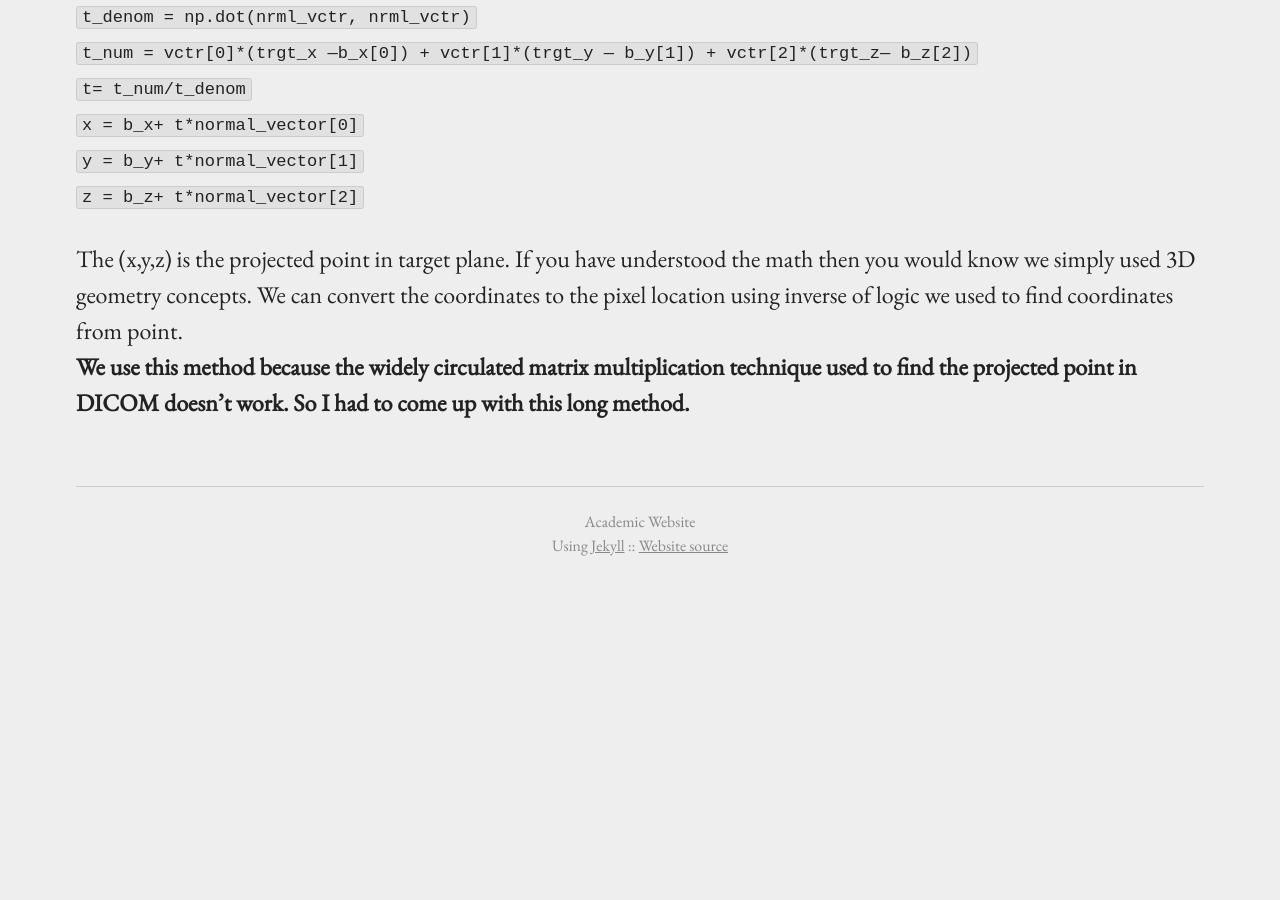
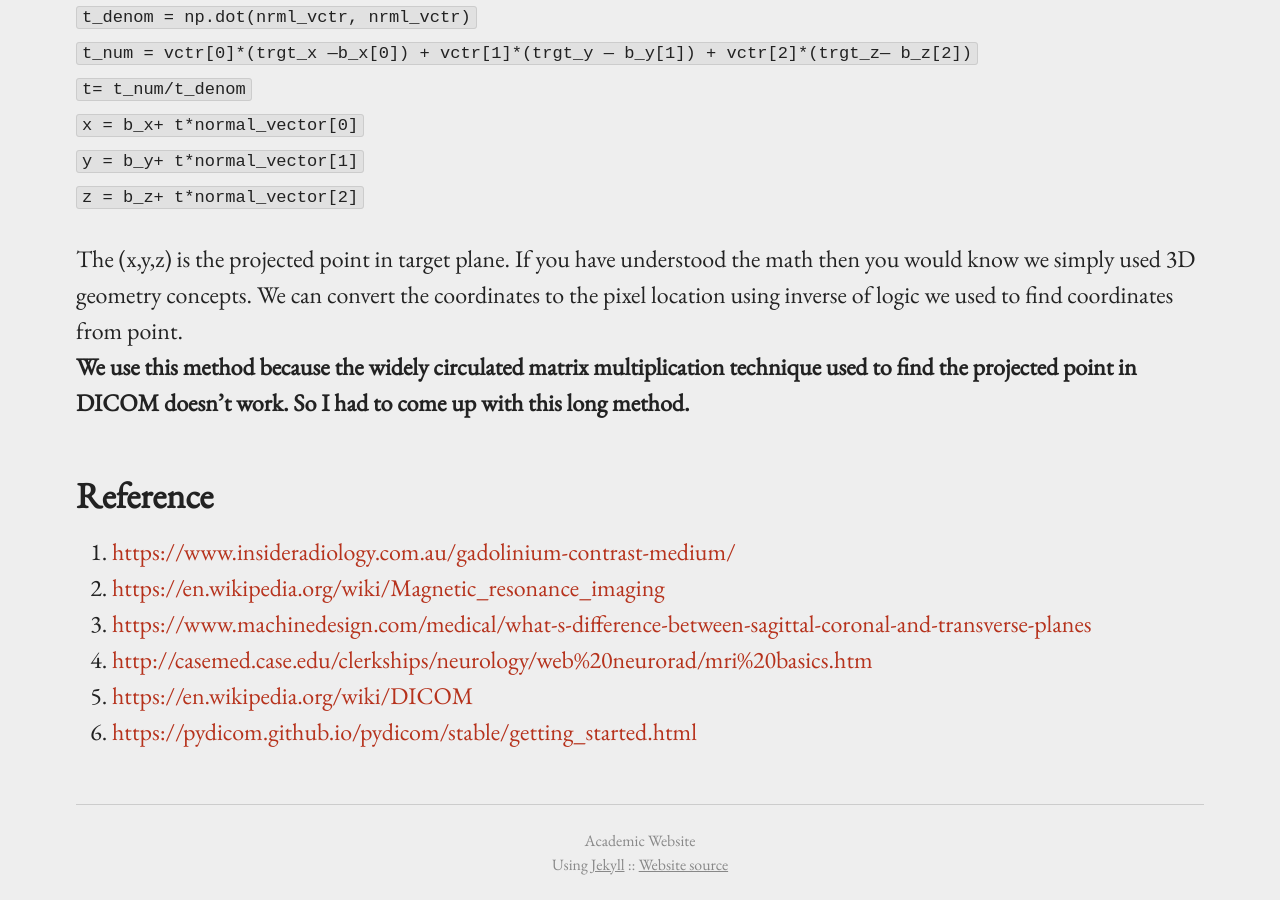
Before and after one commit to BadrinathS/BadrinathS.github.io, a Jekyll site: the page built from _posts/2019-02-15-Understanding-MRI-scans.md, in a window 1280 px wide and 900 px high, scrolled down 4871 px. Built offline with Jekyll 4.4.1, drawn with Linux system fonts in a browser that asks for light colours; comment, search, counter and statistics services are not loaded; before the commit the page ends 5453 px from its top, so only the background shows below that.

Commit message:
Update 2019-02-15-Understanding-MRI-scans.md

```diff
--- a/_posts/2019-02-15-Understanding-MRI-scans.md
+++ b/_posts/2019-02-15-Understanding-MRI-scans.md
@@ -130,4 +130,14 @@ The (x,y,z) is the projected point in target plane. If you have understood the m
 <br>
 <b>We use this method because the widely circulated matrix multiplication technique used to find the projected point in DICOM doesn’t work. So I had to come up with this long method.</b>
 
+## Reference
+<ol>
+  <li><a href="https://insideradiology.com.au/gadolinium-contrast-medium/" target="_blank">https://www.insideradiology.com.au/gadolinium-contrast-medium/</a></li>
+  <li><a href="https://en.wikipedia.org/wiki/Magnetic_resonance_imaging" target="_blank">https://en.wikipedia.org/wiki/Magnetic_resonance_imaging</a></li>
+  <li><a href="https://www.machinedesign.com/medical/what-s-difference-between-sagittal-coronal-and-transverse-planes" target="_blank">https://www.machinedesign.com/medical/what-s-difference-between-sagittal-coronal-and-transverse-planes</a></li>
+  <li><a href="http://casemed.case.edu/clerkships/neurology/web%20neurorad/mri%20basics.htm" target="_blank">http://casemed.case.edu/clerkships/neurology/web%20neurorad/mri%20basics.htm</a></li>
+  <li><a href="https://en.wikipedia.org/wiki/DICOM" target="_blank">https://en.wikipedia.org/wiki/DICOM</a></li>
+  <li><a href="https://pydicom.github.io/pydicom/stable/getting_started.html" target="_blank">https://pydicom.github.io/pydicom/stable/getting_started.html</a></li>
+</ol>
+
 {% include test_disqus.html %}
```
